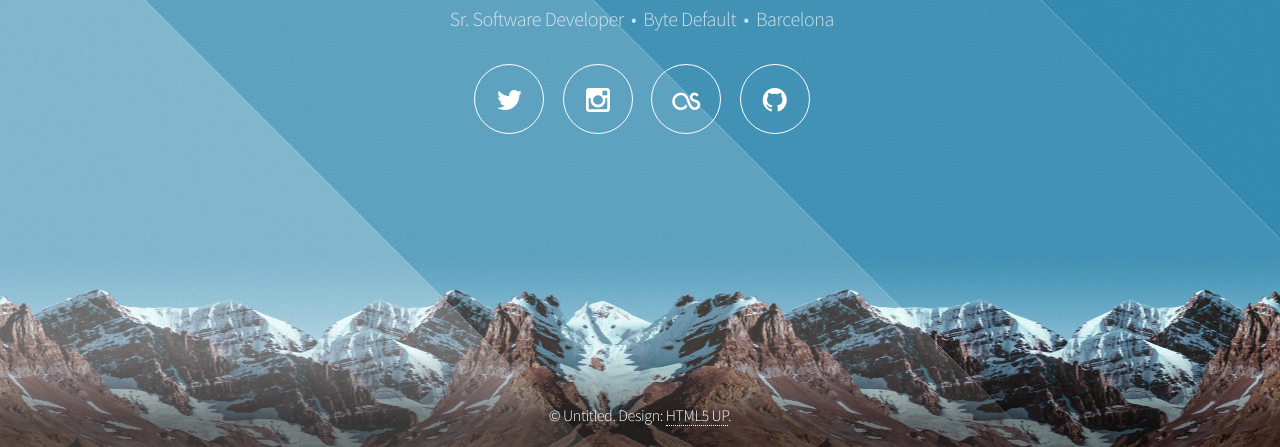
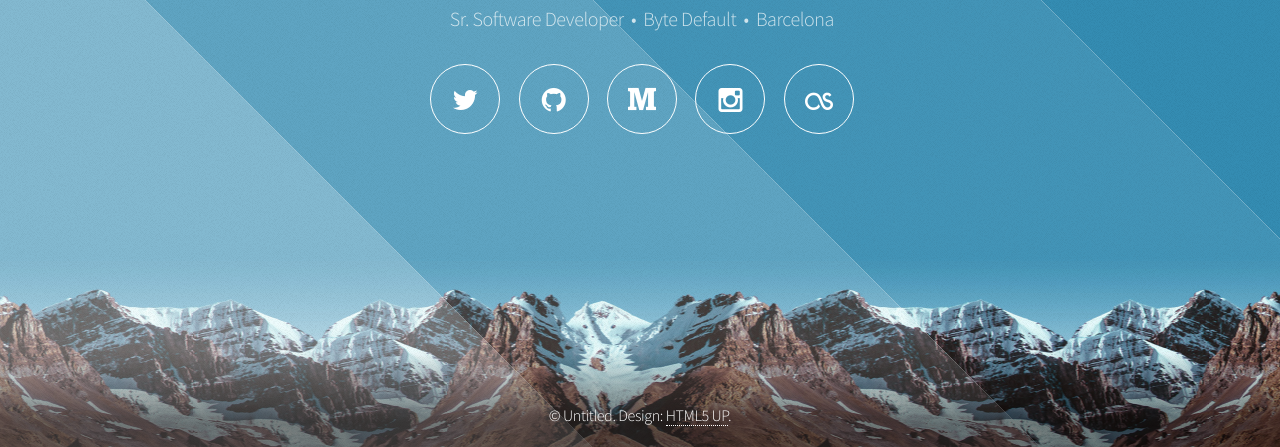
Before and after one commit to joanllenas/joanllenas.github.io, a plain HTML site: page index.html in a window 1280 px wide. Shown: the part 353-800 px from the top of the page. Drawn offline with Linux system fonts and the light colour scheme.

Commit message:
Update index.html
Added Medium

```diff
--- a/index.html
+++ b/index.html
@@ -38,11 +38,11 @@
 						<nav>
 							<ul>
 								<li><a href="https://twitter.com/joanllenas" class="icon fa-twitter" title="Twitter"><span class="label">Twitter</span></a></li>
+								<li><a href="https://github.com/joanllenas" class="icon fa-github" title="Github"><span class="label">Github</span></a></li>
+								<li><a href="https://medium.com/@joanllenas/latest" class="icon fa-medium" title="Blog"><span class="label">Blog</span></a></li>
 								<!--<li><a href="https://www.facebook.com/joan.llenas.maso" class="icon fa-facebook" title="Facebook"><span class="label">Facebook</span></a></li>-->
 								<li><a href="https://instagram.com/joanllenas/" class="icon fa-instagram" title="Instagram"><span class="label">Instagram</span></a></li>
 								<li><a href="http://www.last.fm/user/joanllenas" class="icon fa-lastfm" title="last.fm"><span class="label">last.fm</span></a></li>
-								<li><a href="https://github.com/joanllenas" class="icon fa-github" title="Github"><span class="label">Github</span></a></li>
-								<!--<li><a href="http://www.joangarnet.com" class="icon fa-wordpress" title="Blog"><span class="label">Blog</span></a></li>-->
 								<!--<li><a href="#" class="icon fa-envelope-o"><span class="label">Email</span></a></li>-->
 							</ul>
 						</nav>
```
